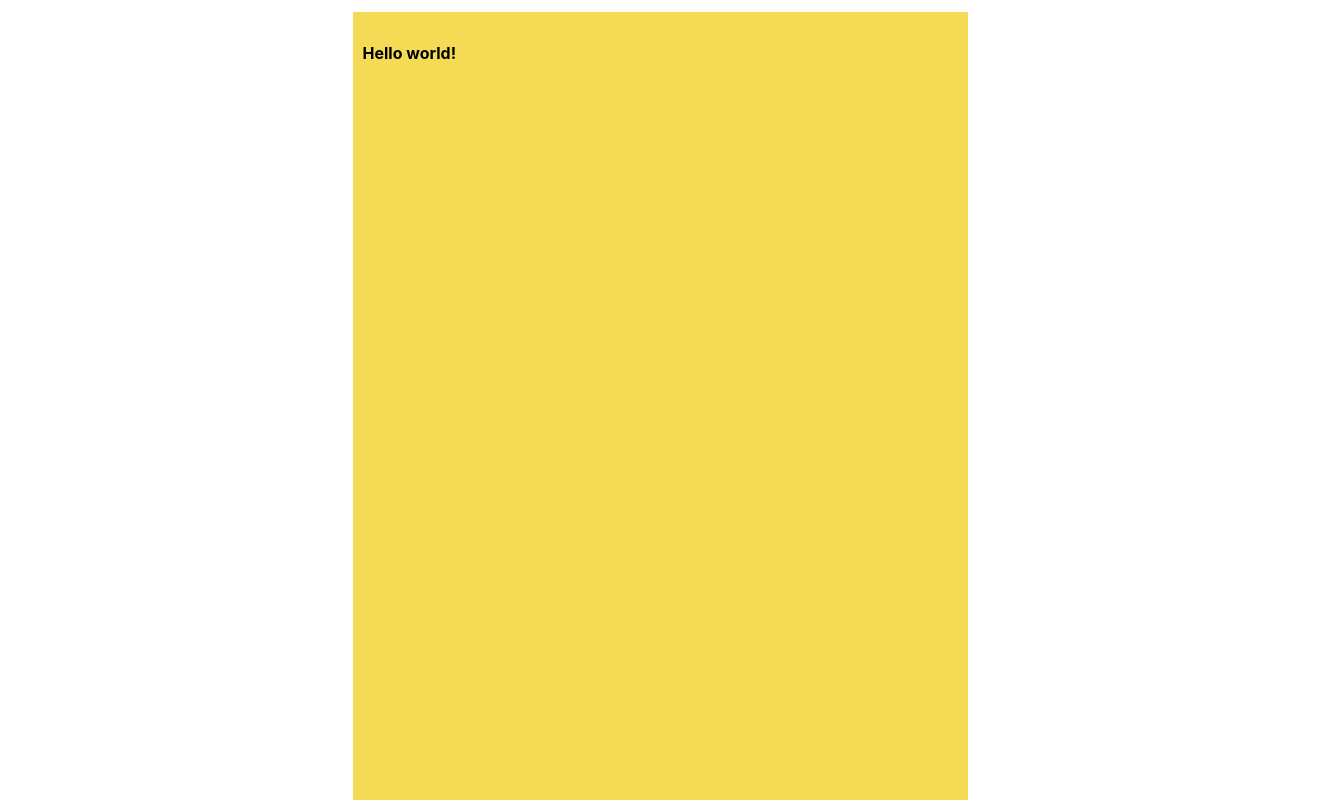
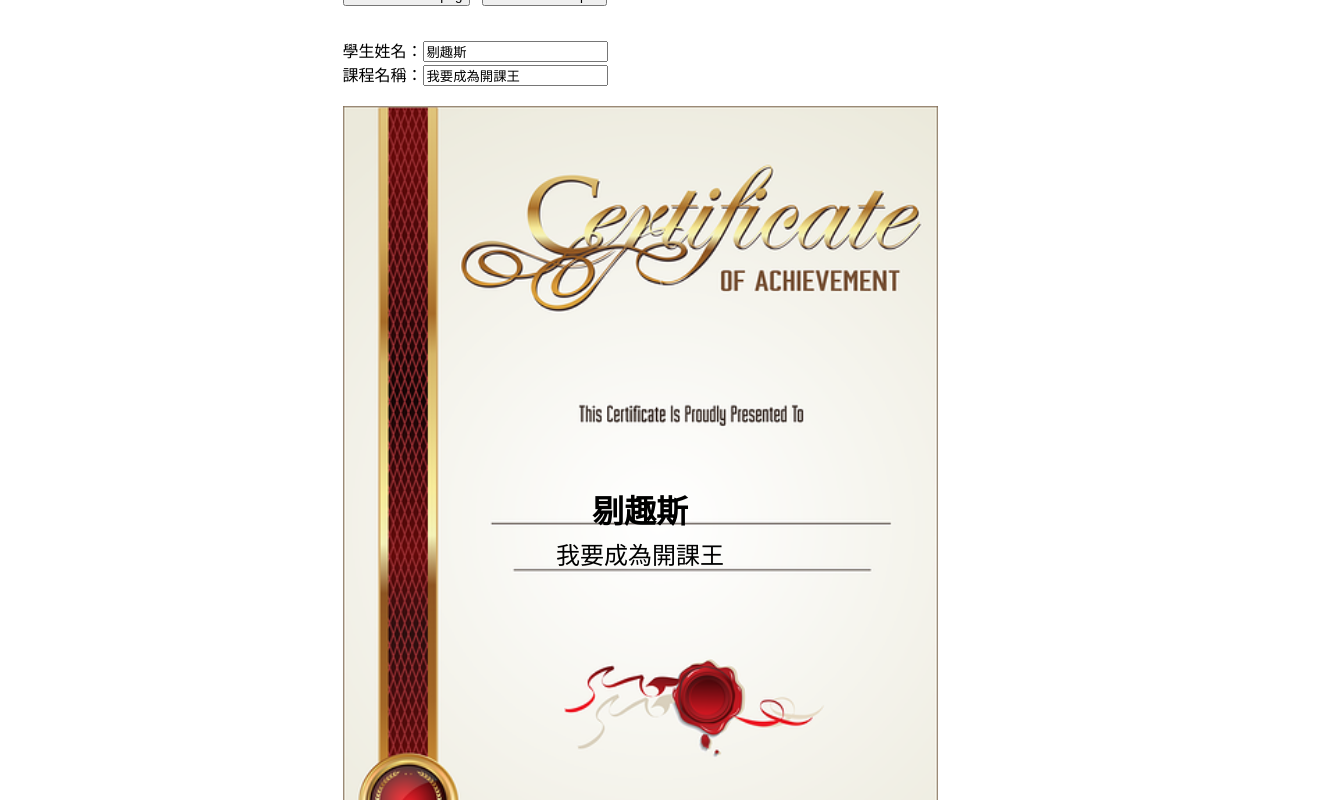
Before and after one commit to TimingJL/convert-dom-to-pdf-sample, a React (Create React App) app: page / in a window 1280 px wide. Shown: the top 800 px of the page, 1320 px wide, since content can reach past the window. Built offline with nearby package versions, Linux system fonts and the light colour scheme.

Commit message:
Add student name and course name

```diff
--- a/src/App.js
+++ b/src/App.js
@@ -7,7 +7,7 @@ const AppWrapper = styled.div`
 	display: flex;
 	align-items: center;
 	justify-content: center;
-	padding: 20px;
+	padding: 60px 0px;
 `;
 
 const App = () => {
--- a/src/components/Canvas/index.js
+++ b/src/components/Canvas/index.js
@@ -1,11 +1,17 @@
-import React from 'react';
+import React, { useState } from 'react';
 import styled from 'styled-components';
 import html2canvas from 'html2canvas';
 import { jsPDF } from "jspdf";
 
+import templatePath from 'assets/certificate-template.png';
+
 /** Ref:
  * https://stackoverflow.com/questions/23104008/where-to-change-default-pdf-page-width-and-font-size-in-jspdf-debug-js
 */
+
+const InputGroup = styled.div`
+	padding: 20px 0px;
+`;
 
 const ButtonGroup = styled.div`
 	display: flex;
@@ -22,9 +28,36 @@ const Button = styled.button`
 const CanvasWrapper = styled.div`
 	width: 595px;
 	height: 842px;
+	position: relative;
+
+	background: url(${props => props.imageUrl});
+	background-size: contain;
+	background-repeat: no-repeat;
+`;
+
+const StudentName = styled.div`
+	position: absolute;
+	top: 380px;
+	width: 100%;
+	display: flex;
+	justify-content: center;
+	font-size: 32px;
+	font-weight: 700;
+`;
+
+const CourseName = styled.div`
+	position: absolute;
+	top: 430px;
+	width: 100%;
+	display: flex;
+	justify-content: center;
+	font-size: 24px;
 `;
 
 const Canvas = () => {
+	const [studentName, setStudentName] = useState('剔趣斯');
+	const [courseName, setCourseName] = useState('我要成為開課王');
+
 	const handleDownloadAsPng = () => {
 		html2canvas(document.querySelector("#capture")).then(canvas => {
 			var link = document.createElement('a');
@@ -41,6 +74,16 @@ const Canvas = () => {
 			doc.addImage(canvas.toDataURL("image/png"), 'PNG', 0, 0, canvas.width, canvas.height);
 			doc.save('sample-file.pdf');
 		});
+	};
+
+	const handleChangeStudentName = (event) => {
+		const value = event.target.value;
+		setStudentName(value);
+	}
+
+	const handleChangeCourseName = (event) => {
+		const value = event.target.value;
+		setCourseName(value);
 	}
 
 	return (
@@ -49,8 +92,19 @@ const Canvas = () => {
 				<Button onClick={handleDownloadAsPng}>Download as *.png</Button>
 				<Button onClick={handleDownloadAsPdf}>Download as *.pdf</Button>
 			</ButtonGroup>
-			<CanvasWrapper id="capture" style={{ padding: '10px', background: '#f5da55' }}>
-				<h4 style={{ color: '#000' }}>Hello world!</h4>
+			<InputGroup>
+				<div>
+					<label htmlFor="">學生姓名：</label>
+					<input type="text" value={studentName} onChange={handleChangeStudentName} />
+				</div>
+				<div>
+					<label htmlFor="">課程名稱：</label>
+					<input type="text" value={courseName} onChange={handleChangeCourseName} />
+				</div>
+			</InputGroup>
+			<CanvasWrapper id="capture" imageUrl={templatePath}>
+				<StudentName>{studentName}</StudentName>
+				<CourseName>{courseName}</CourseName>
 			</CanvasWrapper>
 		</div>
 	);
```
